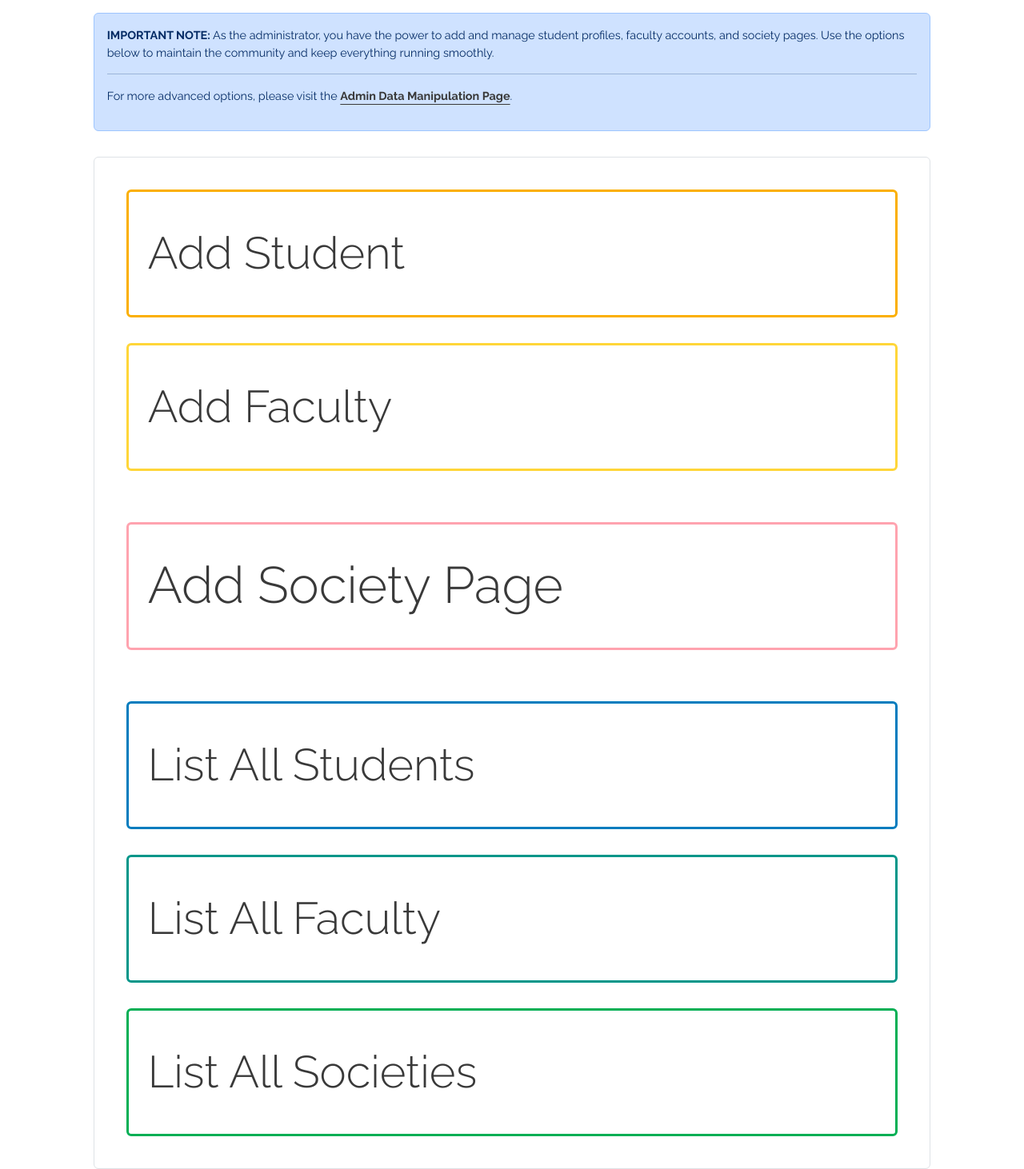
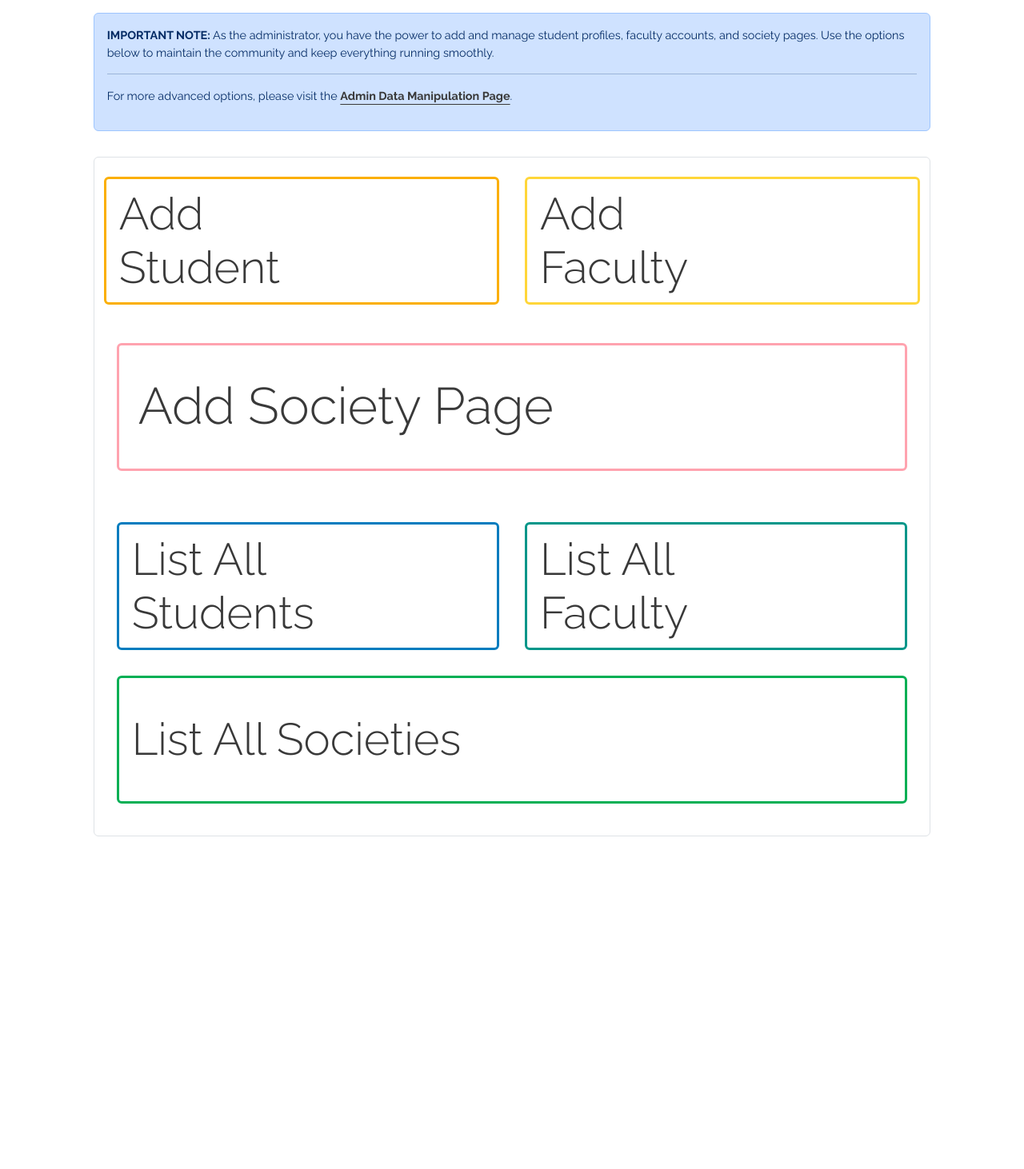
Before and after one commit to DineshDhanji/Blaze, a Django app: page /administration/ in a window 1280 px wide. Shown: the part 80-1542 px from the top of the page at 80% size. After the commit the page ends 1126 px from the top, so only its background shows below. Run offline with Django 4.2, Linux system fonts and the light colour scheme; a user stored in the database is signed in; some libraries are stand-ins or nearby versions.

Commit message:
FIxed the admin ui problem.

```diff
--- a/Blaze/BlazeAdministration/static/BlazeAdministration/base_01.css
+++ b/Blaze/BlazeAdministration/static/BlazeAdministration/base_01.css
@@ -205,6 +205,7 @@ body {
 .dashboard-container a {
     text-decoration: none;
     color: white;
+    padding: 0;
 }
 
 .dashboard-container a:hover {
--- a/Blaze/BlazeAdministration/templates/BlazeAdministration/dashboard.html
+++ b/Blaze/BlazeAdministration/templates/BlazeAdministration/dashboard.html
@@ -23,9 +23,10 @@
 </div>
 
 <div class="dashboard-container col-10 border p-2 rounded">
-  <div class="row p-3 display-4">
-    <a href="#"><div class="dashboard-box yellow-box rounded col m-3 p-4">
-      Add Student
+  <div class="row display-4">
+    <a href="#" class="col m-3">
+      <div class="dashboard-box yellow-box rounded p-3">
+        Add Student
         <script src="https://cdn.lordicon.com/bhenfmcm.js"></script>
         <lord-icon
             src="https://cdn.lordicon.com/zmkotitn.json"
@@ -35,8 +36,10 @@
             target=".dashboard-box"
             style="width:3em;height:2em;">
         </lord-icon>
-    </div></a>
-    <a href="#"><div class="dashboard-box lemon-box rounded col m-3 p-4">
+      </div>
+    </a>
+    <a href="#" class="col m-3">
+      <div class="dashboard-box lemon-box rounded p-3">
       Add Faculty
         <script src="https://cdn.lordicon.com/bhenfmcm.js"></script>
         <lord-icon
@@ -47,10 +50,12 @@
             target=".dashboard-box"
             style="width:3em;height:2em;">
         </lord-icon>
-    </div></a>
+      </div>
+    </a>
   </div>
   <div class="row p-3 display-3">
-    <a href="#"><div class="dashboard-box rosePink-box rounded col m-3 p-4">
+    <a href="#" class="col m-3">
+      <div class="dashboard-box rosePink-box rounded p-4">
       Add Society Page
         <script src="https://cdn.lordicon.com/bhenfmcm.js"></script>
         <lord-icon
@@ -61,11 +66,13 @@
             target=".dashboard-box"
             style="width:3em;height:2em;">
         </lord-icon>
-    </div></a>
+      </div>
+    </a>
   </div>
   <div class="row p-3 display-4">
-    <a href="#"><div class="dashboard-box blue-box rounded col m-3 p-4">
-      List All Students
+    <a href="#" class="col m-3">
+      <div class="dashboard-box blue-box rounded p-3">
+        List All Students
         <script src="https://cdn.lordicon.com/bhenfmcm.js"></script>
         <lord-icon
             src="https://cdn.lordicon.com/zmkotitn.json"
@@ -75,9 +82,11 @@
             target=".dashboard-box"
             style="width:3em;height:2em;">
         </lord-icon>
-    </div></a>
-    <a href="#"><div class="dashboard-box azure-box rounded col m-3 p-4">
-      List All Faculty
+      </div>
+    </a>
+    <a href="#" class="col m-3">
+      <div class="dashboard-box azure-box rounded p-3">
+        List All Faculty
         <script src="https://cdn.lordicon.com/bhenfmcm.js"></script>
         <lord-icon
             src="https://cdn.lordicon.com/zmkotitn.json"
@@ -87,9 +96,11 @@
             target=".dashboard-box"
             style="width:3em;height:2em;">
         </lord-icon>
-    </div></a>
-    <a href="#"><div class="dashboard-box brightGreen-box rounded col m-3 p-4">
-      List All Societies
+      </div>
+    </a>
+    <a href="#" class="col m-3">
+      <div class="dashboard-box brightGreen-box rounded p-3">
+        List All Societies
         <script src="https://cdn.lordicon.com/bhenfmcm.js"></script>
         <lord-icon
             src="https://cdn.lordicon.com/zmkotitn.json"
@@ -99,7 +110,8 @@
             target=".dashboard-box"
             style="width:3em;height:2em;">
         </lord-icon>
-    </div></a>
+      </div>
+    </a>
   </div>
 
 </div>
```
Also changed, not shown: Blaze/db.sqlite3.
